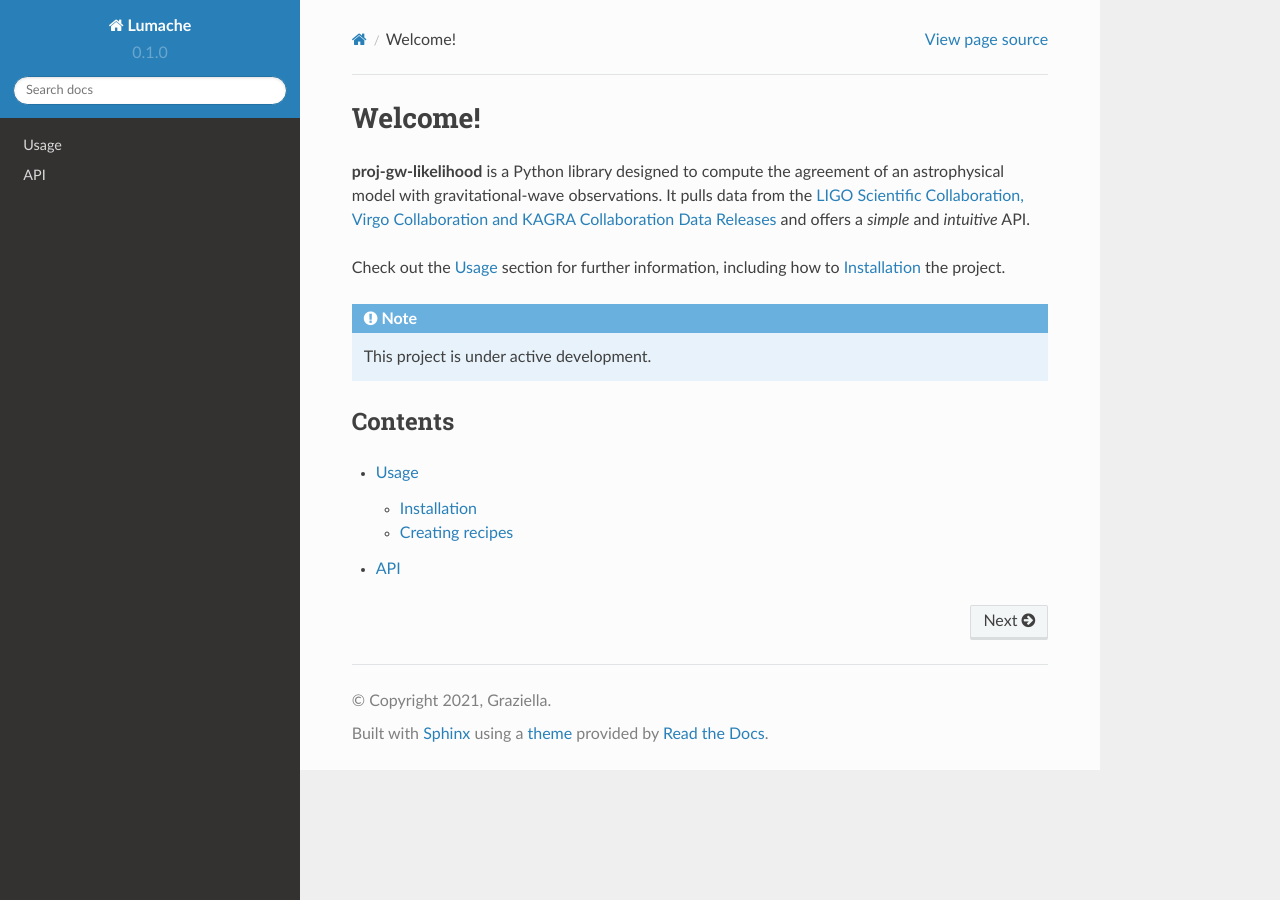
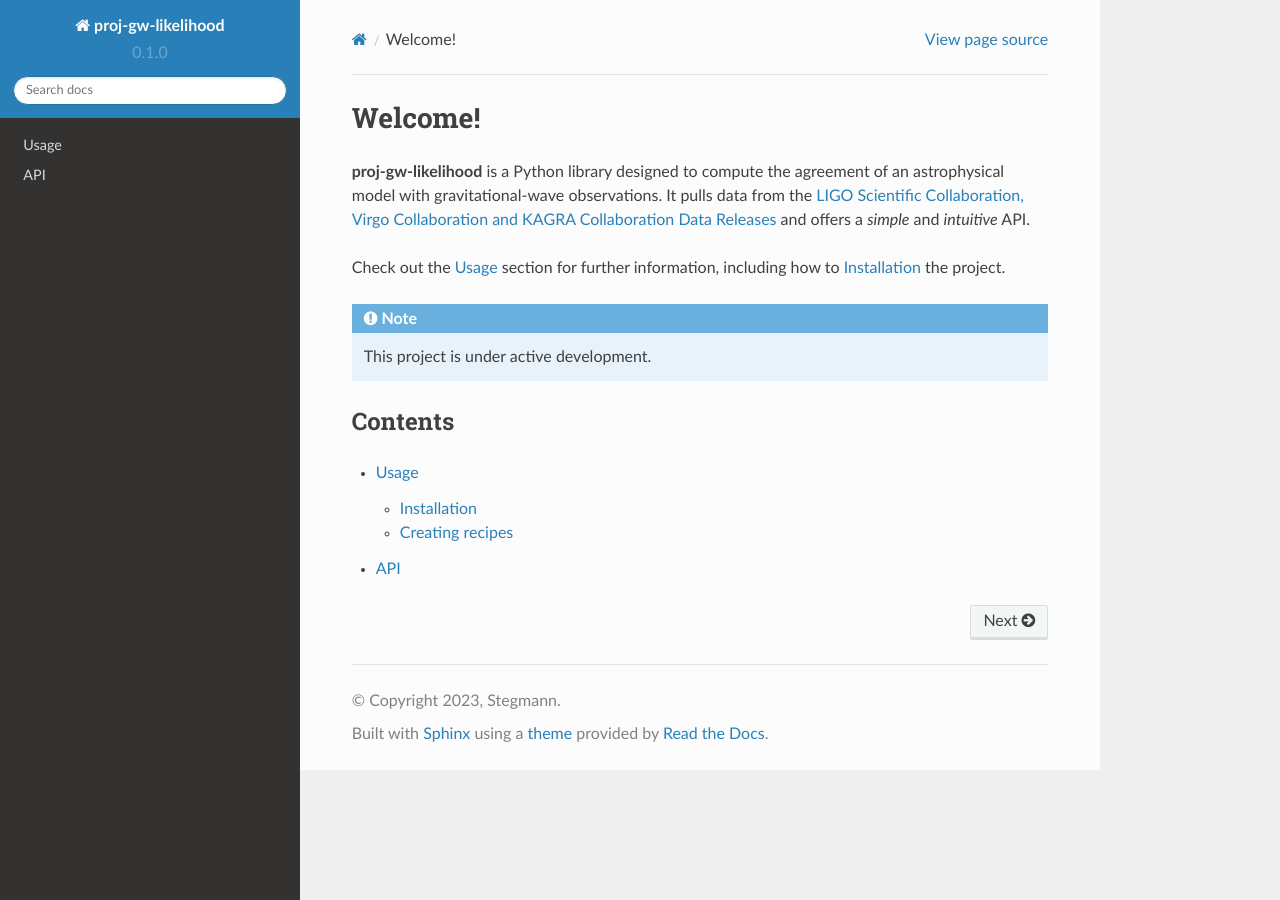
Before and after one commit to stegmaja/proj-gw-likelihood, a Sphinx documentation site: the page built from docs/source/index.rst, in a window 1280 px wide. Built offline with Sphinx 7.4.7 and the Read the Docs theme 2.0.0, drawn with Linux system fonts in a browser that asks for light colours.

Commit message:
Update conf.py

```diff
--- a/docs/source/conf.py
+++ b/docs/source/conf.py
@@ -2,9 +2,9 @@
 
 # -- Project information
 
-project = 'Lumache'
-copyright = '2021, Graziella'
-author = 'Graziella'
+project = 'proj-gw-likelihood'
+copyright = '2023, Stegmann'
+author = 'Stegmann'
 
 release = '0.1'
 version = '0.1.0'
```
